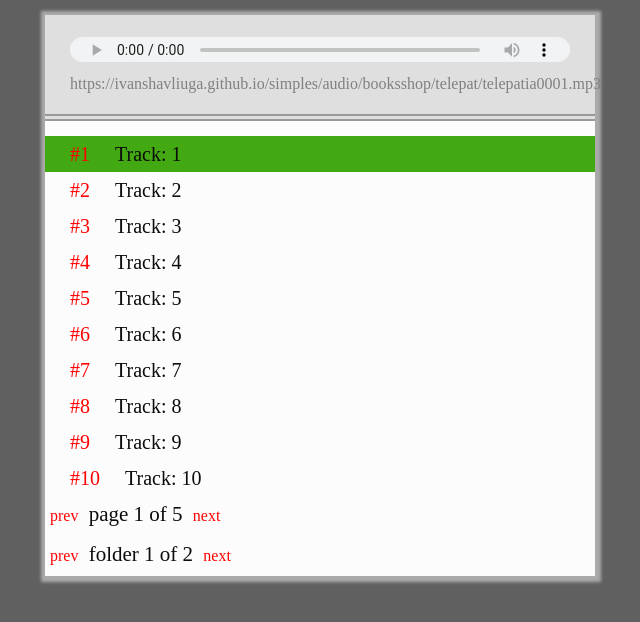
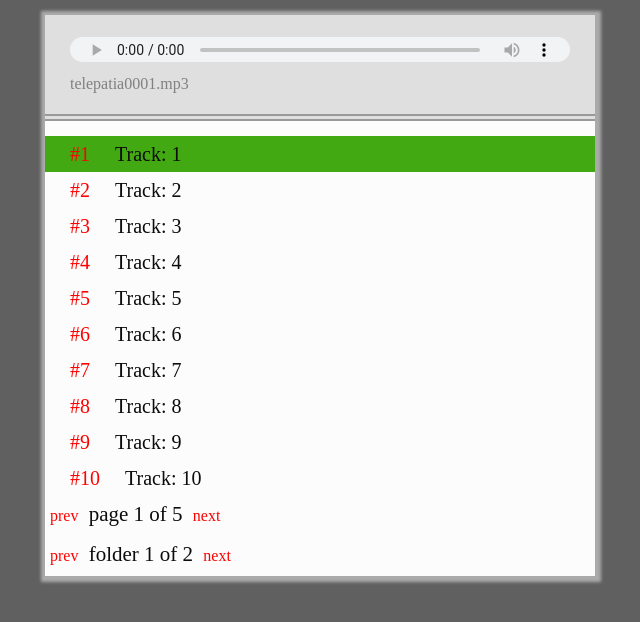
Before and after one commit to IvanShavliuga/vuemp3player, a Vue app: page / in a window 1280 px wide. Shown: the top 622 px of the page, without its empty margins (320-960 px from the left). Built offline with nearby package versions, Linux system fonts and the light colour scheme.

Commit message:
short name

```diff
--- a/src/components/complayer.vue
+++ b/src/components/complayer.vue
@@ -9,14 +9,20 @@
       Тег audio не поддерживается вашим браузером.
       <a :href="file">Скачайте музыку</a>.
     </audio>
-    <span class="playlist__debug">{{ file }}</span>
+    <span class="playlist__debug">{{ shortName }}</span>
   </div>
 </template>
 <script>
 export default {
   props: {
     file: {
-      type: String
+      type: String,
+      default: 'none'
+    }
+  },
+  computed: {
+    shortName () {
+      return this.file.substring(this.file.length - 17)
     }
   }
 }
```
